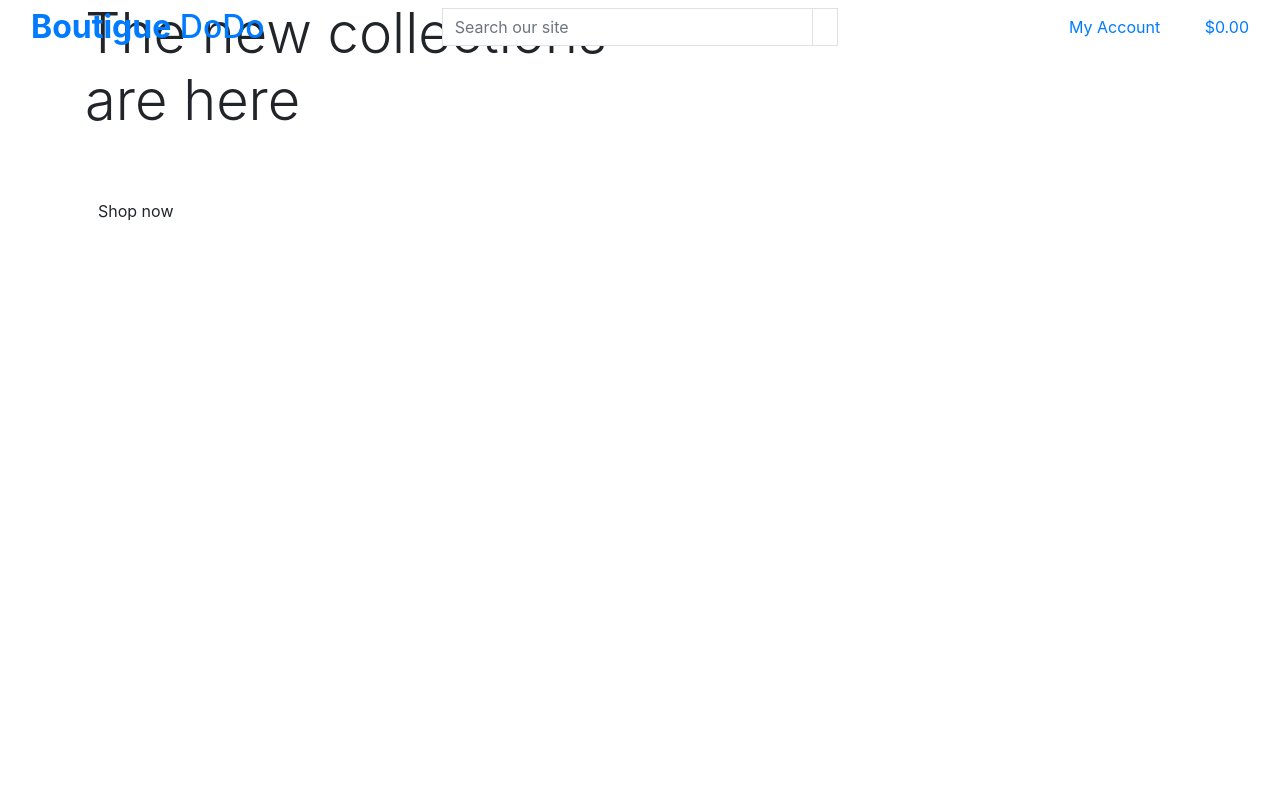
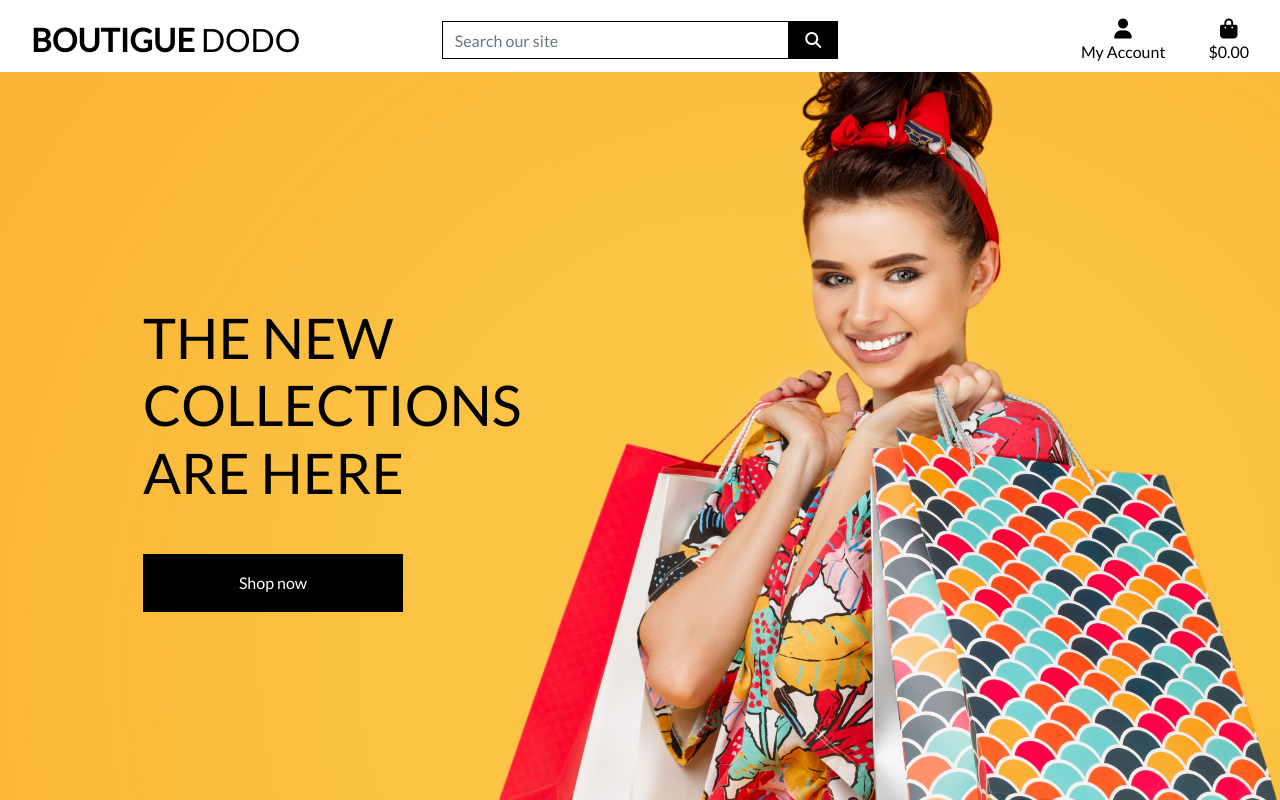
Before and after one commit to OlekSt/boutigue-dodo, a Django app: page / in a window 1280 px wide. Run offline with Django 3.2, Linux system fonts and the light colour scheme; some libraries are stand-ins or nearby versions.

Commit message:
Completed homepage header and css

```diff
--- a/boutigue_dodo/settings.py
+++ b/boutigue_dodo/settings.py
@@ -137,3 +137,7 @@ USE_TZ = True
 # https://docs.djangoproject.com/en/3.1/howto/static-files/
 
 STATIC_URL = '/static/'
+STATICFILES_DIRS = (os.path.join(BASE_DIR, 'static'),)
+
+MEDIA_URL = '/media/'
+MEDIA_ROOT = (os.path.join(BASE_DIR, 'media'))
--- a/boutigue_dodo/urls.py
+++ b/boutigue_dodo/urls.py
@@ -15,9 +15,11 @@ Including another URLconf
 """
 from django.contrib import admin
 from django.urls import path, include
+from django.conf import settings
+from django.conf.urls.static import static
 
 urlpatterns = [
     path('admin/', admin.site.urls),
     path('accounts', include('allauth.urls')),
     path('', include('home.urls')),
-]
+] + static(settings.MEDIA_URL, document_root=settings.MEDIA_ROOT)
--- /dev/null
+++ b/static/css/base.css
@@ -0,0 +1,81 @@
+html {
+    height: 100%;
+}
+
+body {
+    background: url('/media/homepage_background_cropped.jpg') no-repeat center center fixed;
+    background-size: cover;
+    height: calc(100vh - 164px);
+    color: #555;
+    font-family: 'Lato';
+}
+
+/* from Bulma */
+.icon {
+    align-items: center;
+    display: inline-flex;
+    justify-content: center;
+    height: 1.5rem;
+    width: 1.5rem;
+}
+
+.logo-font {
+    text-transform: uppercase;
+}
+
+.main-logo-link {
+    width: fit-content;
+}
+
+.shop-now-button {
+    background: black;
+    color: white;
+    min-width: 260px;
+}
+
+.btn-black {
+    background: black;
+    color: white;
+}
+
+.shop-now-button:hover,
+.shop-now-button:active,
+.shop-now-button:focus,
+.btn-black:hover,
+.btn-black:active,
+.btn-black:focus {
+    background: #222;
+    color: white;
+}
+
+.text-black {
+    color: #000 !important;
+}
+
+.border-black {
+    border: 1px solid black !important;
+}
+
+/* -------------------------------- Media Queries */
+
+/* Slightly larger container on xl screens */
+@media (min-width: 1200px) {
+  .container {
+    max-width: 80%;
+  }
+}
+
+/* fixed top navbar only on medium and up */
+@media (min-width: 992px) {
+    .fixed-top-desktop-only {
+        position: fixed;
+        top: 0;
+        right: 0;
+        left: 0;
+        z-index: 1030;
+    }
+
+    .header-container {
+        padding-top: 164px;
+    }
+}
--- a/templates/base.html
+++ b/templates/base.html
@@ -14,6 +14,8 @@
 
     {% block corecss %}
         <link rel="stylesheet" href="https://cdn.jsdelivr.net/npm/bootstrap@4.5.3/dist/css/bootstrap.min.css" integrity="sha384-TX8t27EcRE3e/ihU7zmQxVncDAy5uIKz4rEkgIXeMed4M0jlfIDPvg6uqKI2xXr2" crossorigin="anonymous">
+        <link rel="stylesheet" href="https://fonts.googleapis.com/css?family=Lato&display=swap">
+        <link rel="stylesheet" href="{% static 'css/base.css' %}">
     {% endblock %}
 
     {% block extra_css %}
@@ -25,13 +27,17 @@
     {% endblock %}
 
     {% block extra_js %}
+        <script src="https://use.fontawesome.com/3c5ef3c040.js"></script>
+        <script src="https://code.jquery.com/jquery-3.4.1.slim.min.js" integrity="sha384-J6qa4849blE2+poT4WnyKhv5vZF5SrPo0iEjwBvKU7imGFAV0wwj1yYfoRSJoZ+n" crossorigin="anonymous"></script>
+        <script src="https://cdn.jsdelivr.net/npm/popper.js@1.16.0/dist/umd/popper.min.js" integrity="sha384-Q6E9RHvbIyZFJoft+2mJbHaEWldlvI9IOYy5n3zV9zzTtmI3UksdQRVvoxMfooAo" crossorigin="anonymous"></script>
+        <script src="https://stackpath.bootstrapcdn.com/bootstrap/4.4.1/js/bootstrap.min.js" integrity="sha384-wfSDF2E50Y2D1uUdj0O3uMBJnjuUD4Ih7YwaYd1iqfktj0Uod8GCExl3Og8ifwB6" crossorigin="anonymous"></script>
     {% endblock %}
 
     <title>Boutigue DoDo {% block extra_title %}{% endblock %}</title>
   </head>
   <body>
     <header class="container-fluid fixed-top">
-        <div class="row">
+        <div id="topnav" class="row bg-white pt-lg-2 d-none d-lg-flex">
             <div class="col-12 col-lg-4 my-auto py-1 py-lg-0 text-center text-lg-left">
                 <a href="{% url 'home' %}" class="nav-link main-logo-link">
                     <h2 class="logo-font text-black my-0"><strong>Boutigue</strong> DoDo</h2>
```
Also changed, not shown: media/homepage_background_cropped.jpg (added).
